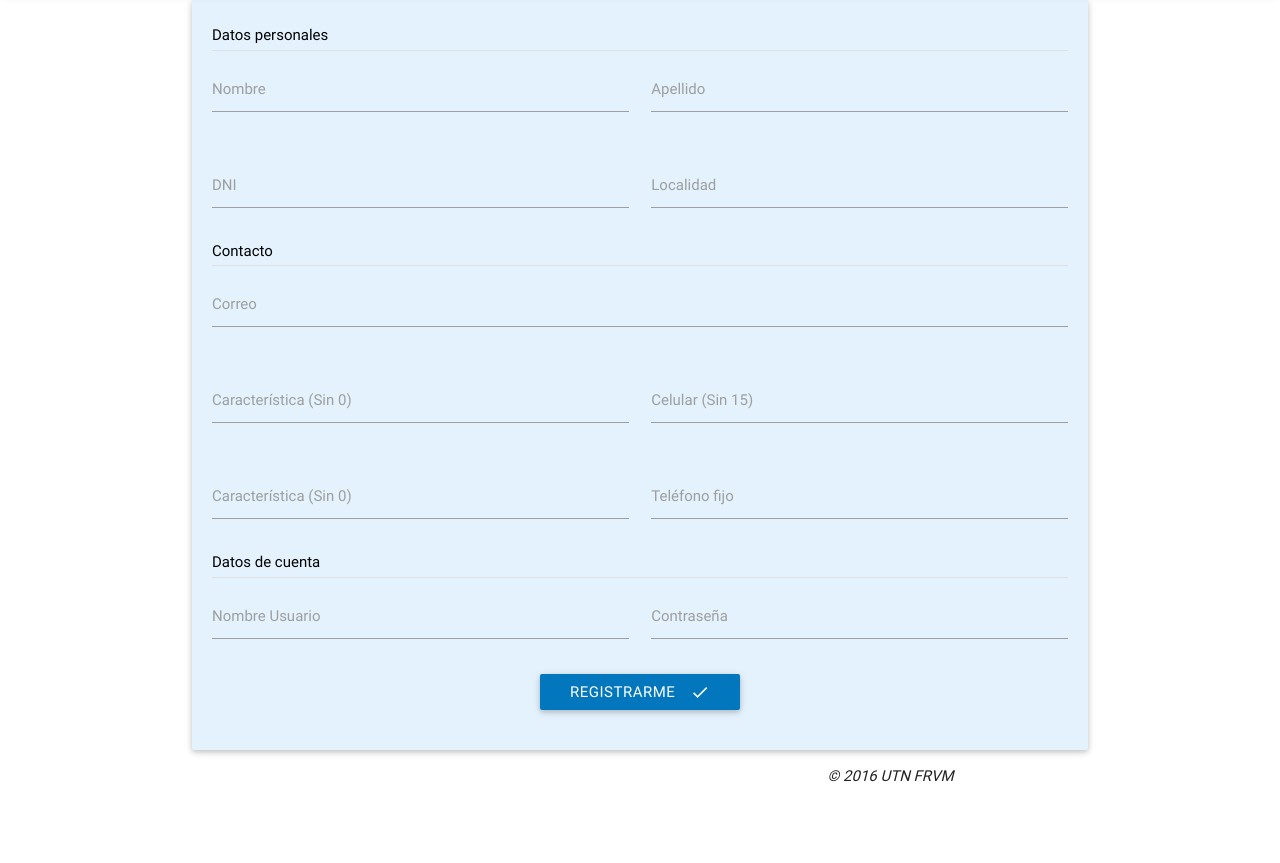
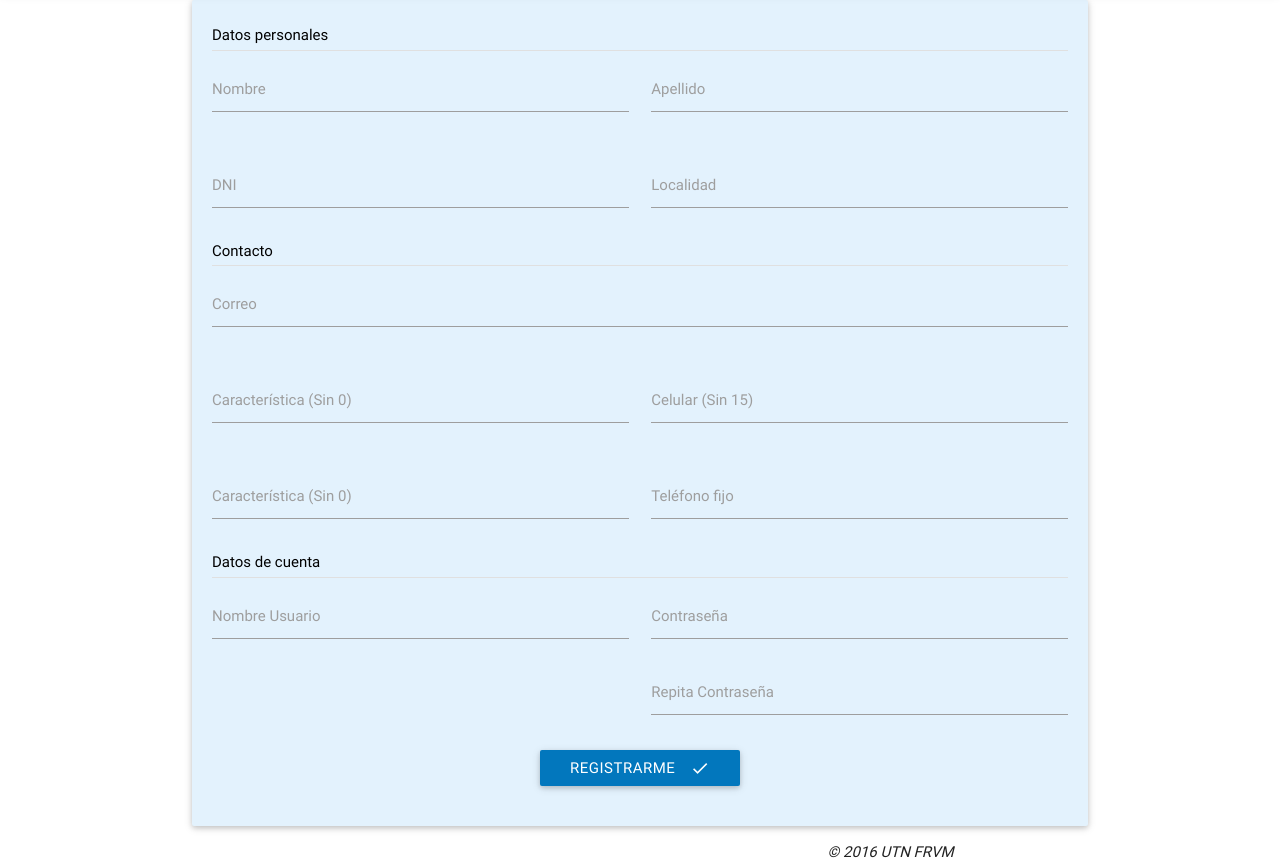
Before and after one commit to facultadEL/graduadosApp, a plain HTML site: page www/registro.html in a window 1280 px wide. Shown: the part 72-935 px from the top of the page. Before the commit the page ends 859 px from the top, so only its background shows below. Drawn offline with nearby package versions, Linux system fonts and the light colour scheme; no server answers.

Commit message:
Second pass

```diff
--- a/www/registro.html
+++ b/www/registro.html
@@ -151,9 +151,12 @@
 
 	function checkDni()
 	{
+		var dni = $('#dni').val().trim();
+		if(dni != '')
+		{
 			if($('#id').val() == -1)
 			{
-			var dni = $('#dni').val();
+
 				var param = {
 					"dni":dni
 				};
@@ -180,6 +183,7 @@
 						alert("Se ha generado un error al ir a buscar los datos por DNI");
 					}
 				});
+			}
 		}
 	}
 
@@ -209,7 +213,7 @@
 
             <div class="row">
 
-                <form class="col s12" onsubmit="return controlSubmit();">
+                <form class="col s12" id="form" onsubmit="return controlSubmit();">
 
                     <h6 class="black-text">Datos personales</h6>
                     <div class="divider"></div>
@@ -276,8 +280,12 @@
                             <label for="username">Nombre Usuario</label>
                         </div>
                         <div class="input-field col s6">
-                            <input id="password" type="password" onkeydown="sacarColor(this)" pattern=".{6,}">
+                            <input id="password" type="password" onkeydown="sacarColor(this)" pattern=".{6,}"  onchange="this.setCustomValidity(this.validity.patternMismatch ? 'Debe tener al menos 6 caracteres' : ''); if(this.checkValidity()) form.passwordRep.pattern = this.value; if(this.value.length > 0) {form.passwordRep.setAttribute('required',true);}else{if(form.password.getAttribute('required')){form.passwordRep.setAttribute('required',true);}else{form.passwordRep.setAttribute('required',false);}}">
                             <label for="password">Contraseña</label>
+                        </div>
+                        <div class="input-field col s6 offset-s6">
+                            <input id="passwordRep" type="password" onkeydown="sacarColor(this)" pattern=".{6,}" onchange="this.setCustomValidity(this.validity.patternMismatch ? 'Ingrese la misma contraseña' : '');">
+                            <label for="passwordRep">Repita Contraseña</label>
                         </div>
                     </div>
 
```
Lines whose indentation alone changed are shown as unchanged.
